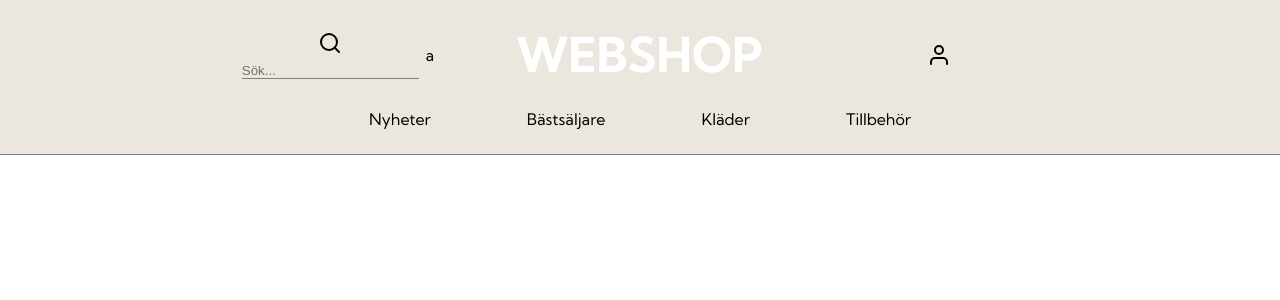
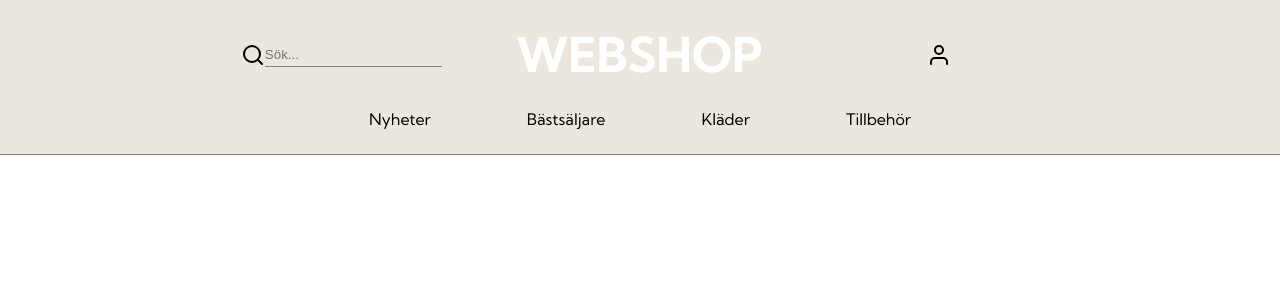
Before and after one commit to williameliasson-dev/webshop, a Next.js app: page / in a window 1280 px wide. Shown: the top 300 px of the page. Built offline with nearby package versions, Linux system fonts and the light colour scheme; no server answers; the database is empty.

Commit message:
search page

```diff
--- /dev/null
+++ b/components/SearchBar/SearchBar.module.scss
@@ -0,0 +1,28 @@
+.container {
+  display: flex;
+  flex-shrink: 0;
+  flex-direction: column;
+}
+
+.inner {
+  position: relative;
+  display: flex;
+  flex-shrink: 0;
+  flex-direction: column;
+}
+
+.search {
+  display: flex;
+}
+
+.results {
+  width: 100%;
+  top: 30px;
+  position: absolute;
+  display: flex;
+  flex-direction: column;
+}
+
+.result {
+  margin-right: auto;
+}
--- a/components/SearchBar/SearchBar.tsx
+++ b/components/SearchBar/SearchBar.tsx
@@ -1,13 +1,21 @@
+import { Product } from "@prisma/client";
 import React, { useState, useEffect } from "react";
+import styles from "./SearchBar.module.scss";
+import { useRouter } from "next/router";
 
 type Props = {};
 
 const SearchBar = (props: Props) => {
   const [query, setQuery] = useState("");
-  const [results, setResults] = useState({});
+  const [results, setResults] = useState([]);
+  const router = useRouter();
 
   useEffect(() => {
+    if (query.length !== 0) {
       fetchResult();
+    } else {
+      setResults([]);
+    }
   }, [query]);
 
   async function fetchResult() {
@@ -18,14 +26,25 @@ const SearchBar = (props: Props) => {
       },
       method: "POST",
       body: JSON.stringify({ query: query }),
-    }).then(async (res) => setResults(await res.json()));
+    }).then(async (res) => {
+      const data = await res.json();
+      if ((await data) !== results) {
+        setResults(data);
+      }
+    });
     console.log(results);
   }
 
   return (
-    <div>
-      <div>
-        <label htmlFor="search-input">
+    <div className={styles.container}>
+      <div className={styles.inner}>
+        <form
+          onSubmit={(e) => {
+            e.preventDefault();
+            router.push(`/search?products=${query}`);
+          }}
+        >
+          <label htmlFor="search-input" className={styles.search}>
             <svg
               xmlns="http://www.w3.org/2000/svg"
               width="24"
@@ -48,8 +67,17 @@ const SearchBar = (props: Props) => {
               placeholder="Sök..."
             />
           </label>
+        </form>
+        <div className={styles.results}>
+          {results?.map((result: Product, i) => {
+            return (
+              <div className={styles.result} key={i}>
+                <h3>{result.title}</h3>
               </div>
-      <div>a</div>
+            );
+          })}
+        </div>
+      </div>
     </div>
   );
 };
```
Also changed, not shown: pages/search.tsx (added, +65 -0 lines). Lines whose indentation alone changed are shown as unchanged.
